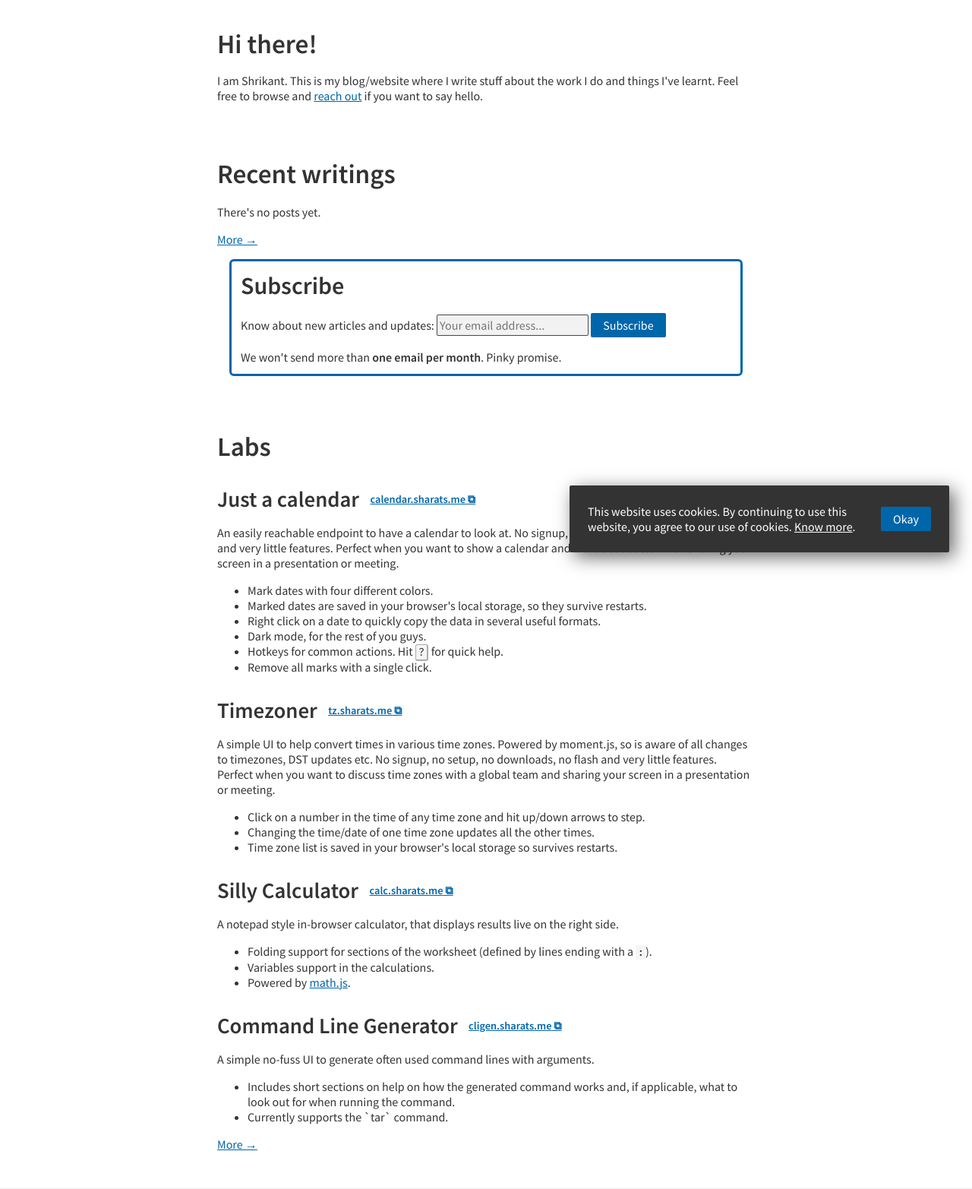
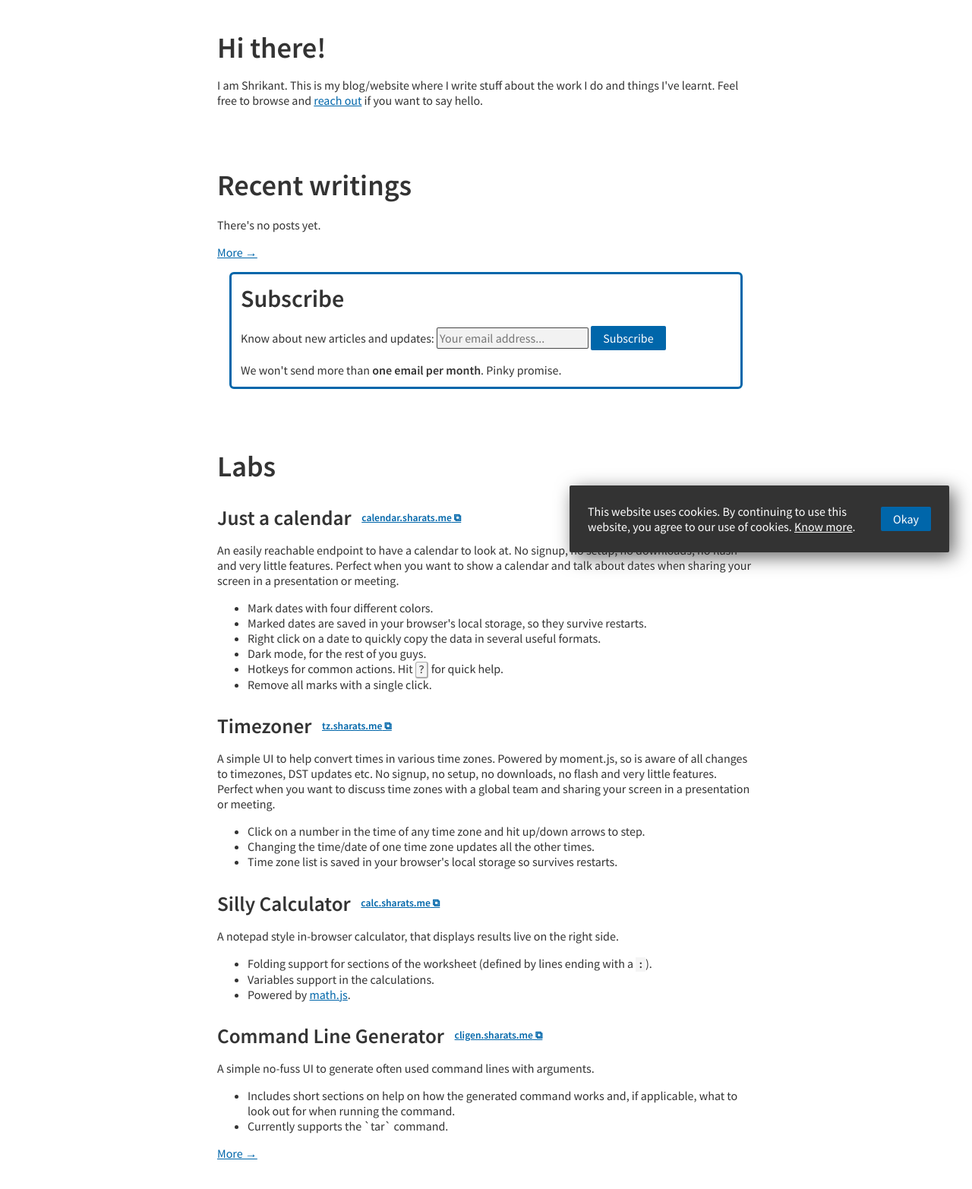
Before and after one commit to sharat87/sharats.me, a Python web app: template templates/index.html in a window 1280 px wide. Shown: the part 43-1608 px from the top of the page at 76% size. Run offline with Jinja, Linux system fonts and the light colour scheme; the template is opened without the code that fills it, so the values that code supplies are empty.

Commit message:
Adjust header sizes.

```diff
--- a/static/styles.css
+++ b/static/styles.css
@@ -85,7 +85,7 @@ h1, h2, h3, h4, h5, h6 {
 }
 
 h1 {
-	font-size: 2.2em;
+	font-size: 2.4em;
 }
 
 * + h1 {
@@ -97,19 +97,19 @@ h2 {
 }
 
 h3 {
-	font-size: 1.8em;
+	font-size: 1.7em;
 }
 
 h4 {
-	font-size: 1.6em;
+	font-size: 1.5em;
 }
 
 h5 {
-	font-size: 1.4em;
+	font-size: 1.3em;
 }
 
 h6 {
-	font-size: 1.2em;
+	font-size: 1.1em;
 }
 
 .lab-title {
```
